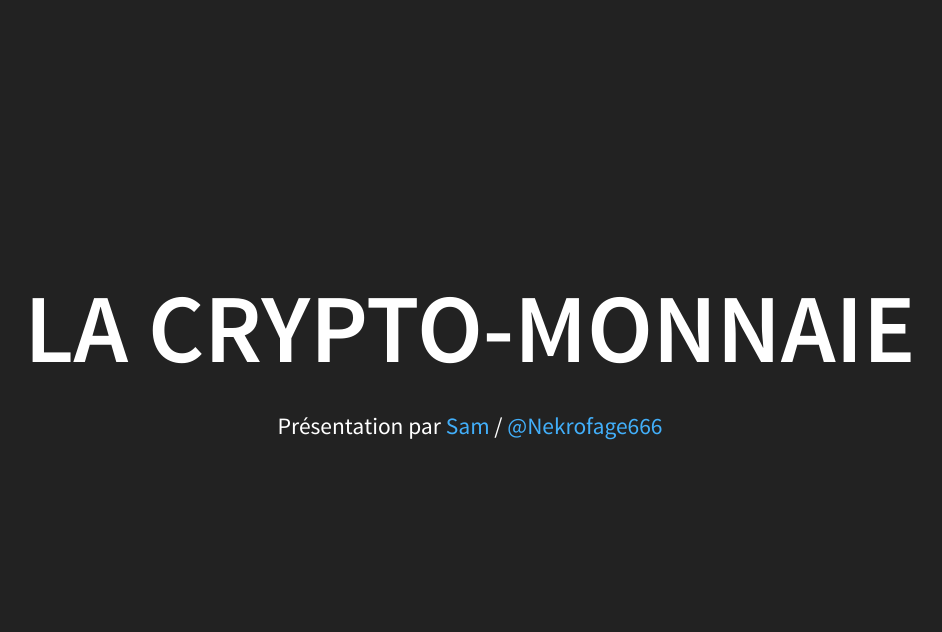
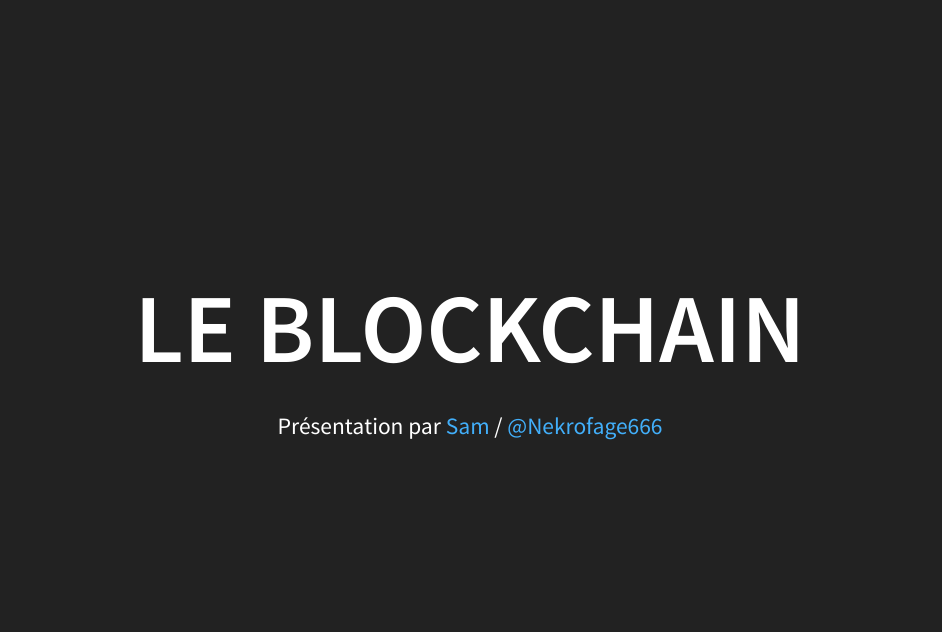
Before and after one commit to HackTechDev/CryptoMonnaie, a PHP site: page / in a window 1280 px wide. Shown: the top 632 px of the page, without its empty margins (170-1112 px from the left). Run offline with PHP 8.4, Linux system fonts and the light colour scheme.

Commit message:
More pages

```diff
--- /dev/null
+++ b/blockchain.php
@@ -0,0 +1,72 @@
+				<section>
+                    <section>
+					<h1>Le blockchain</h1>
+
+                    <p>
+                            Révolution économique et social<br/>
+
+
+                    </p>
+                    </section>
+                    <section>
+                        <h1>Historique</h1>
+                        <p>
+2008 : Première blockchain avec le bitcoin<br/>
+Développée par Satoshi Nakamoto. <br/>
+Utilisation de la blockchain autre que la monnaie numérique <br/>
+                        </p>
+                    </section>
+
+                    <section>
+                        <h1>Présentation</h1>
+                        <p>
+    Technologie de stockage et de transmission d’informations, transparente, sécurisée, et fonctionnant sans organe central de contrôle.<br/>
+    Base se de données qui contient l’historique de tous les échanges effectués entre ses utilisateurs depuis sa création<br/>
+    Sécurisée et distribuée : elle est partagée par ses différents utilisateurs, sans intermédiaire, ce qui permet à chacun de vérifier la validité de la chaîne.<br/>
+    Libre comptable public, anonyme, infalsifiable (aucune suppression)
+
+
+                       </p>
+                    </section>
+
+                    <section>
+                        <h1></h1>
+                        <p>
+                            Fonctionne avec une monnaie programmable : Bitcoin<br/>
+                            Les transactions effectuées entre les utilisateurs du réseau sont regroupées par blocs. <br/>
+                            Chaque bloc est validé par les noeuds du réseau appelés les “mineurs”, selon des techniques qui dépendent du type de blockchain. <br/>
+                            Dans la blockchain du bitcoin cette technique est appelée le “Proof-of-Work”, preuve de travail, et constitue en la résolution de problèmes algorithmiques.<br/>
+                            Une fois le bloc validé, il est horodaté et ajouté à la chaîne de blocs. <br/>
+                            La transaction est alors visible pour le récepteur ainsi que l’ensemble du réseau.<br/>
+                            Durée du processus : Bitcoin (15 min.), Ethereum (15 sec.)
+                        </p>
+                    </section>
+
+
+                    <section>
+                        <h1>Application</h1>
+                            <p>
+                            Les applications pour le transfert d’actifs (utilisation monétaire, mais pas uniquement : titres, votes, actions, obligations…)
+                            Les applications de la blockchain en tant que registre : elle assure ainsi une meilleure traçabilité des objets et des actifs.
+                            Les smart contracts : il s’agit de programmes autonomes qui exécutent automatiquement les conditions et termes d’un contrat, sans nécessiter d’intervention humaine une fois démarrés.
+                            </p>
+                    </section>
+
+                    <section>
+
+                        <h1>Application</h1>
+                        <p>
+                        finance, assurance, immobilier, santé, divertissement, transports, vote en ligne… De façon générale, des blockchains pourraient remplacer la plupart des « tiers de confiance » centralisés (métiers de banques, notaires, cadastre,…) par des systèmes informatiques distribués.
+                        </p>
+                    </section>
+
+                    <section>
+
+                        <h1>Application</h1>
+                        <p>
+                            économiques, juridiques, de gouvernance
+                        </p>
+                    </section>
+
+
+				</section>
--- a/couverture.php
+++ b/couverture.php
@@ -1,5 +1,5 @@
 				<section>
-					<h1>La crypto-monnaie</h1>
+					<h1>Le blockchain</h1>
 					<p>
 						<small>Présentation par <a href="http://rockstarninja.tech">Sam</a> / <a href="http://twitter.com/Nekrofage666">@Nekrofage666</a></small>
 					</p>
--- a/ethereum.php
+++ b/ethereum.php
@@ -3,11 +3,27 @@
 					<h1>Ethereum</h1>
 
                     <p>
+                        Ethereum : chaîne de bloc publique
+                        Une unité de compte dénommée Ether : ETH
+                        contrats intelligents / Smart contract
+                        Création par les utilisateurs de contrats intelligents
                     </p>
                     </section>
+
+                        <section>
+                        <h1>Origine</h1>
+                        <p>
+                            décembre 2013, Vitalik Buterin
+                             le 30 juillet 2015, permettant la création des premiers blocs de la blockchain  : bloc genesis
+                             l'émission de nouveaux ethers n'est possible que par le « minage » des blocs, processus par lequel les transactions sont vérifiées, enregistrées et sécurisées dans la « blockchain ». Le logiciel rétribue les mineurs à raison de 5 ethers par bloc miné, c'est-à-dire en moyenne toutes les 15 secondes, soit une émission de 10 millions de nouveaux ethers par an
+                        </p>
+                    </section>
+
+
                     <section>
-                        <h1>Présentation</h1>
+                        <h1>Smart contract</h1>
                         <p>
+                            Ces contrats intelligents sont basés sur un protocole informatique permettant de vérifier ou de mettre en application un contrat mutuel, ils sont déployés et consultables publiquement dans la blockchain.
                         </p>
                     </section>
 
--- a/index.php
+++ b/index.php
@@ -27,12 +27,13 @@
                 <?php include("couverture.php");  ?>
                 <?php include("sommaire.php");  ?>
 
-                <?php include("cryptomonnaie.php");  ?>
-                <?php include("bitcoin.php");  ?>
+                <?php include("blockchain.php");  ?>
                 <?php include("ethereum.php");  ?>
                 <?php include("conclusion.php");  ?>
 
+                <?php include("lien.php");  ?>
 
+                <?php include("pratique.php");  ?>
 
 			</div>
 		</div>
--- /dev/null
+++ b/lien.php
@@ -0,0 +1,11 @@
+				<section>
+					<h1>Liens</h1>
+
+                    <ul>
+                         <li><a href="http://www.bortzmeyer.org/ethereum.html">Ethereum, la prochaine étape des systèmes transparents</a></li>
+                         <li><a href="https://blockchainfrance.net/decouvrir-la-blockchain/c-est-quoi-la-blockchain/">Qu’est-ce que la blockchain ?</a></li>
+                         <li><a href="https://www.ethereum-france.com/creer-et-gerer-son-portefeuille-dether-en-2-minutes-avec-myetherwallet-com/">Créer et gérer un compte d’ether (ETH) en 2 minutes</a></li>
+                         <li><a href=""></a></li>
+                         <li><a href=""></a></li>
+                    </ul>
+				</section>
--- a/cryptomonnaie.php
+++ b/pratique.php
@@ -1,14 +1,21 @@
 				<section>
                     <section>
-					<h1>Crypto-monnaie</h1>
+					<h1>Cas pratique</h1>
 
                     <p>
                     </p>
                     </section>
+
+                        <section>
+                        <h1>Installation</h1>
+                        <p>
+                        </p>
+                    </section>
+
+
                     <section>
-                        <h1>Présentation</h1>
+                        <h1>Minage</h1>
                         <p>
-                            Monnaie électronique
                         </p>
                     </section>
 
--- a/sommaire.php
+++ b/sommaire.php
@@ -1,9 +1,11 @@
 				<section>
 					<h1>Sommaire</h1>
 					<ul>
-						<li>Crypto-monnaie</li>
-						<li>Bitcoin</li>
+						<li>Blockchain</li>
 						<li>Ethereum</li>
 						<li>Conclusion</li>
+		                <li>Liens</li>
+						<li>Pratique</li>
+
 					</ul>
 				</section>
```
